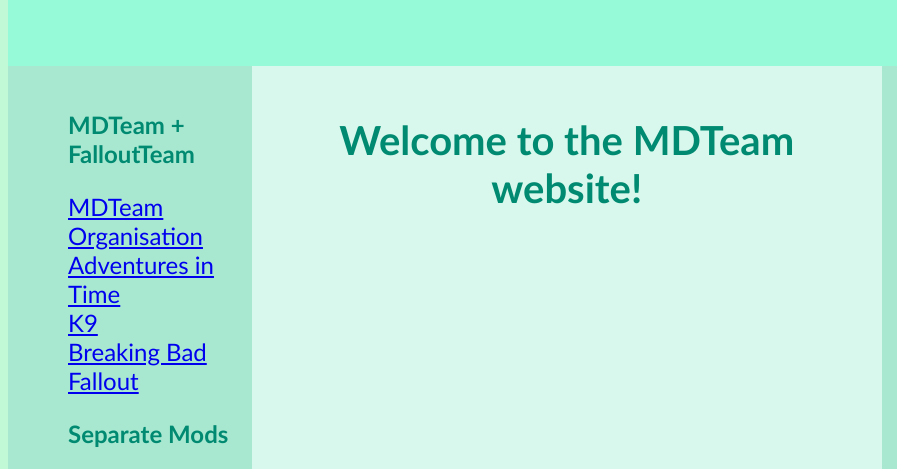
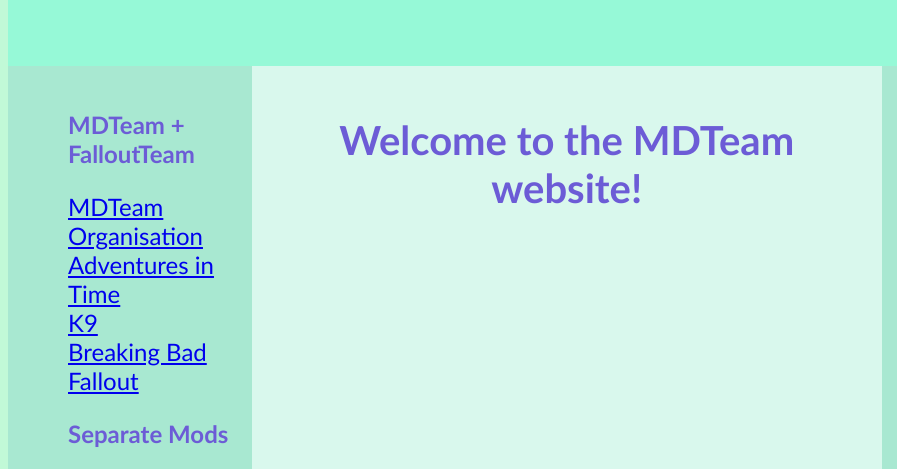
Before and after one commit to Loqor/loqor.github.io, a plain HTML site: page index.html in a window 1280 px wide. Shown: the part 205-674 px from the top of the page, 0-897 px from the left. Drawn offline with Linux system fonts and the light colour scheme; grey boxes are pictures that could not be loaded.

Commit message:
Update style.css

```diff
--- a/style.css
+++ b/style.css
@@ -4,7 +4,7 @@
 }
 
 p {
-color: rgb(0, 138, 113);
+color: rgb(108, 92, 214);
 }
 
 header {
```
